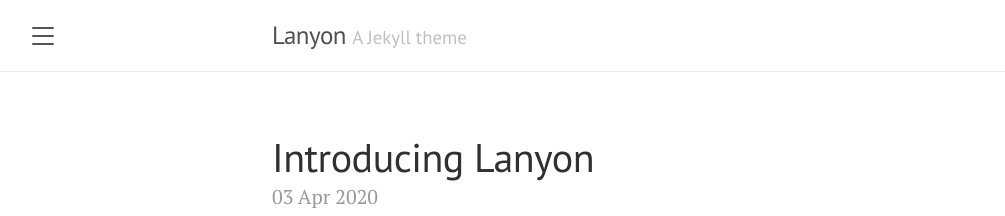
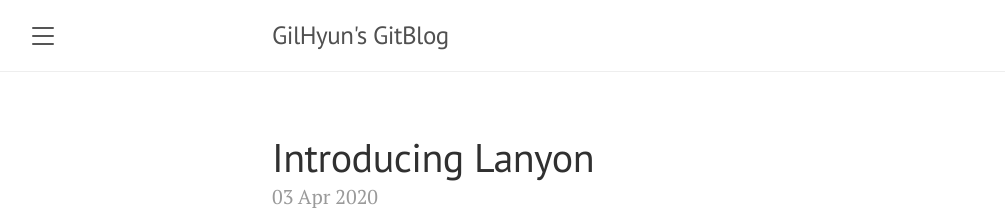
Before and after one commit to pgh7659/pgh7659.github.io, a Jekyll site: the page built from index.html, in a window 1280 px wide and 900 px high. Shown: the top 216 px of the window, without its empty margins (8-1013 px from the left). Built offline with Jekyll 4.4.1, drawn with Linux system fonts in a browser that asks for light colours; the list of posts is cut into pages by our own code.

Commit message:
config 수정

```diff
--- a/_config.yml
+++ b/_config.yml
@@ -1,8 +1,8 @@
 # Setup
-title:               Lanyon
-tagline:             'A Jekyll theme'
-description:         'A reserved <a href="https://jekyllrb.com" target="_blank">Jekyll</a> theme that places the utmost gravity on content with a hidden drawer. Made by <a href="https://twitter.com/mdo" target="_blank">@mdo</a>.'
-url:                 http://lanyon.getpoole.com
+title:               GilHyun's GitBlog
+tagline:             ''
+description:         ''
+url:                 'https://pgh7659.github.io'
 baseurl:             ''
 paginate:            5
 permalink:           pretty
@@ -10,7 +10,7 @@
 # About/contact
 author:
   name:              PARK GILHYUN
-  url:               https://twitter.com/mdo
+  url:               https://github.com/pgh7659
   email:             pgh7659@gmail.com
 
 # Gems
```
